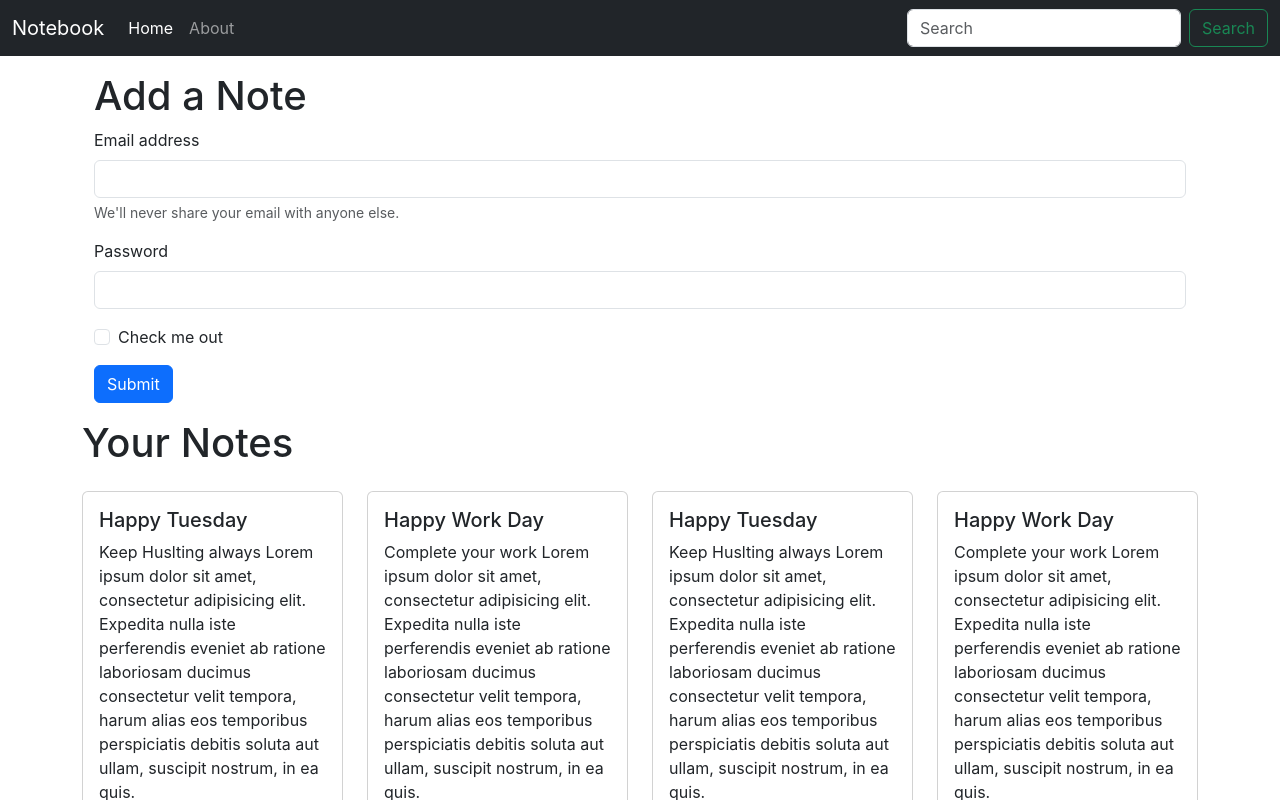
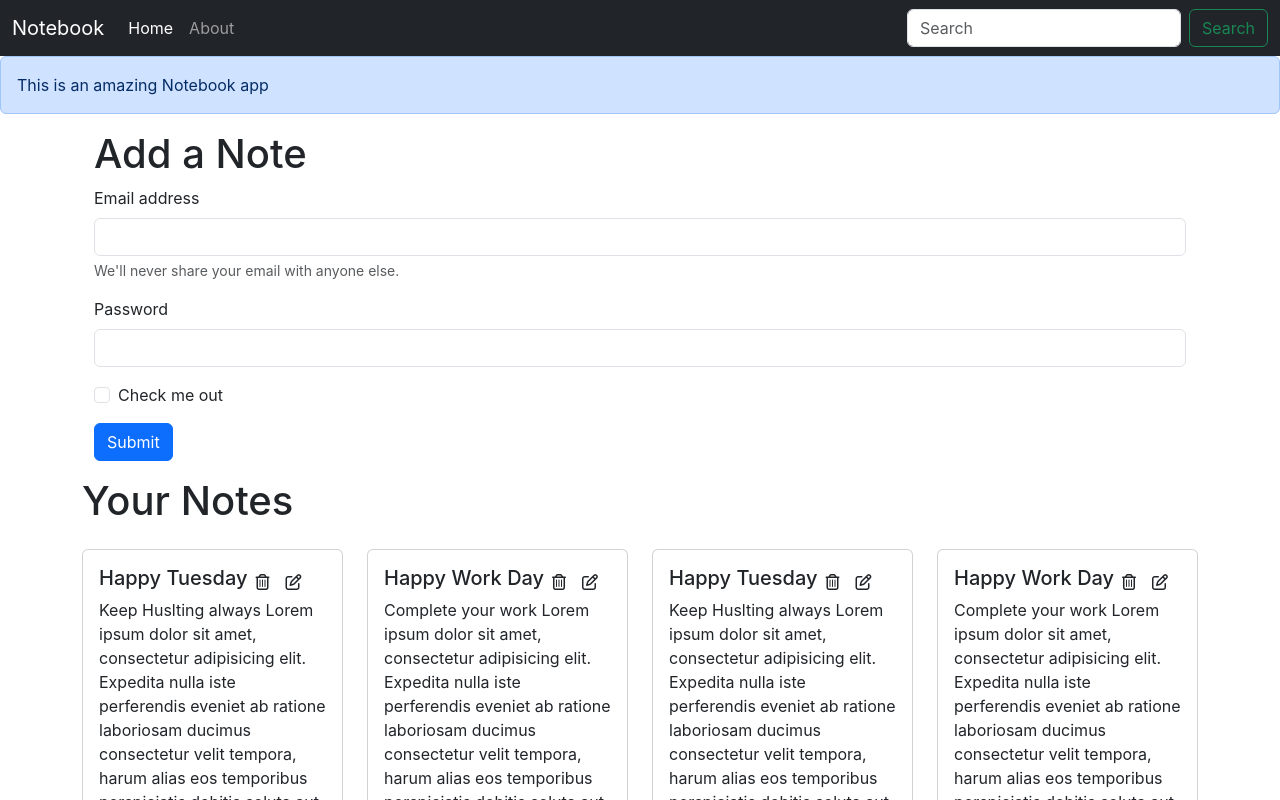
Before and after one commit to bhaveshrordev/notebook, a React (Create React App) app: page / in a window 1280 px wide. Shown: the top 800 px of the page. Built offline with nearby package versions, Linux system fonts and the light colour scheme.

Commit message:
added alert component and fontawesome

```diff
--- a/public/index.html
+++ b/public/index.html
@@ -28,6 +28,8 @@
     <noscript>You need to enable JavaScript to run this app.</noscript>
     <div id="root"></div>
 
+    <script src="https://kit.fontawesome.com/26504e4a1f.js" crossorigin="anonymous" ></script>
+
     <script
       src="https://cdn.jsdelivr.net/npm/bootstrap@5.3.8/dist/js/bootstrap.bundle.min.js"
       integrity="sha384-FKyoEForCGlyvwx9Hj09JcYn3nv7wiPVlz7YYwJrWVcXK/BmnVDxM+D2scQbITxI"
--- a/src/App.js
+++ b/src/App.js
@@ -4,6 +4,7 @@ import Navbar from "./components/Navbar";
 import Home from "./components/Home";
 import About from "./components/About";
 import NoteState from "./context/notes/NoteState";
+import Alert from "./components/Alert";
 
 function App() {
   return (
@@ -17,6 +18,7 @@ function App() {
           }}
         >
           <Navbar />
+          <Alert message="This is an amazing Notebook app" />
           <div className="container">
             <Routes>
               <Route path="/" element={<Home />} />
--- /dev/null
+++ b/src/components/Alert.js
@@ -0,0 +1,13 @@
+import React from "react";
+
+const Alert = (props) => {
+  return (
+    <div>
+      <div className="alert alert-primary" role="alert">
+        {props.message}
+      </div>
+    </div>
+  );
+};
+
+export default Alert;
--- a/src/components/Noteitem.js
+++ b/src/components/Noteitem.js
@@ -7,7 +7,12 @@ const Noteitem = (props) => {
     <div className="col-md-3">
       <div className="card my-3">
         <div className="card-body">
-          <h5 className="card-title">{note.title}</h5>
+          <div className="d-flex align-items-center">
+            <h5 className="card-title">{note.title}</h5>
+            <i className="far fa-trash-alt mx-2"></i>
+            <i className="far fa-edit mx-2"></i>
+          </div>
+
           <p className="card-text">
             {note.description} Lorem ipsum dolor sit amet, consectetur
             adipisicing elit. Expedita nulla iste perferendis eveniet ab ratione
--- a/src/components/Notes.js
+++ b/src/components/Notes.js
@@ -11,7 +11,7 @@ const Notes = () => {
       <div className="row my-3">
         <h1>Your Notes</h1>
         {notes.map((note) => {
-          return <Noteitem note={note}></Noteitem>
+          return <Noteitem key={note._id} note={note}></Noteitem>
         })}
       </div>
     </div>
--- a/src/context/notes/NoteState.js
+++ b/src/context/notes/NoteState.js
@@ -23,7 +23,7 @@ const NoteState = (props) => {
       __v: 0,
     },
     {
-      _id: "69285eafd7e36e02a0c197c3",
+      _id: "69285eafd7e36e02a0c197c31",
       user: "6928518a8dc89d2c86d00fda",
       title: "Happy Tuesday",
       description: "Keep Huslting always",
@@ -32,7 +32,7 @@ const NoteState = (props) => {
       __v: 0,
     },
     {
-      _id: "6941861a0e2f9bb5ff56765f",
+      _id: "6941861a0e2f9bb5ff56765f2",
       user: "6928518a8dc89d2c86d00fda",
       title: "Happy Work Day",
       description: "Complete your work",
@@ -41,7 +41,7 @@ const NoteState = (props) => {
       __v: 0,
     },
     {
-      _id: "69285eafd7e36e02a0c197c3",
+      _id: "69285eafd7e36e02a0c197c34",
       user: "6928518a8dc89d2c86d00fda",
       title: "Happy Tuesday",
       description: "Keep Huslting always",
@@ -50,7 +50,7 @@ const NoteState = (props) => {
       __v: 0,
     },
     {
-      _id: "6941861a0e2f9bb5ff56765f",
+      _id: "6941861a0e2f9bb5ff56765f5",
       user: "6928518a8dc89d2c86d00fda",
       title: "Happy Work Day",
       description: "Complete your work",
--- a/src/index.css
+++ b/src/index.css
@@ -11,3 +11,7 @@ code {
   font-family: source-code-pro, Menlo, Monaco, Consolas, 'Courier New',
     monospace;
 }
+
+i {
+  cursor: pointer;
+}
```
